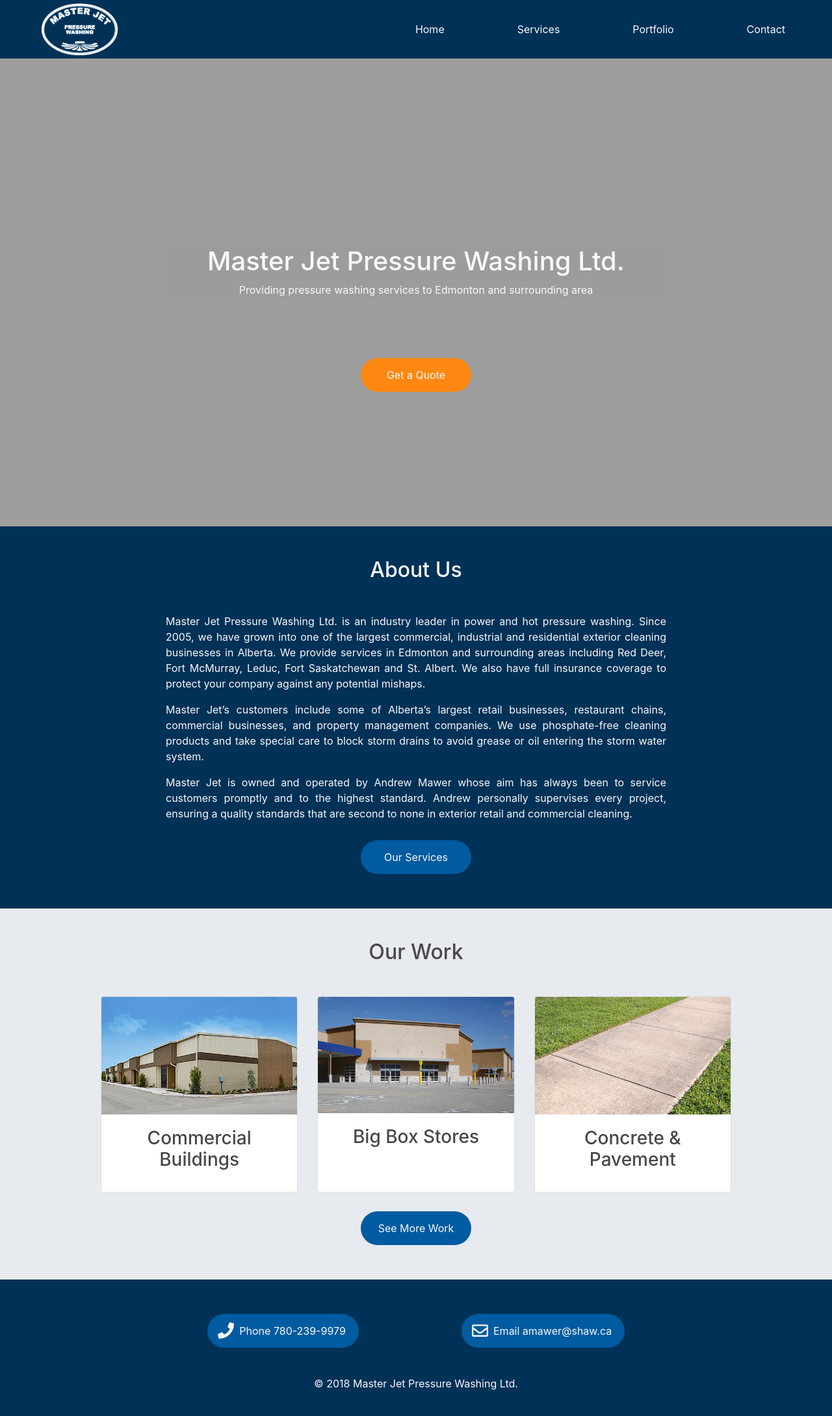
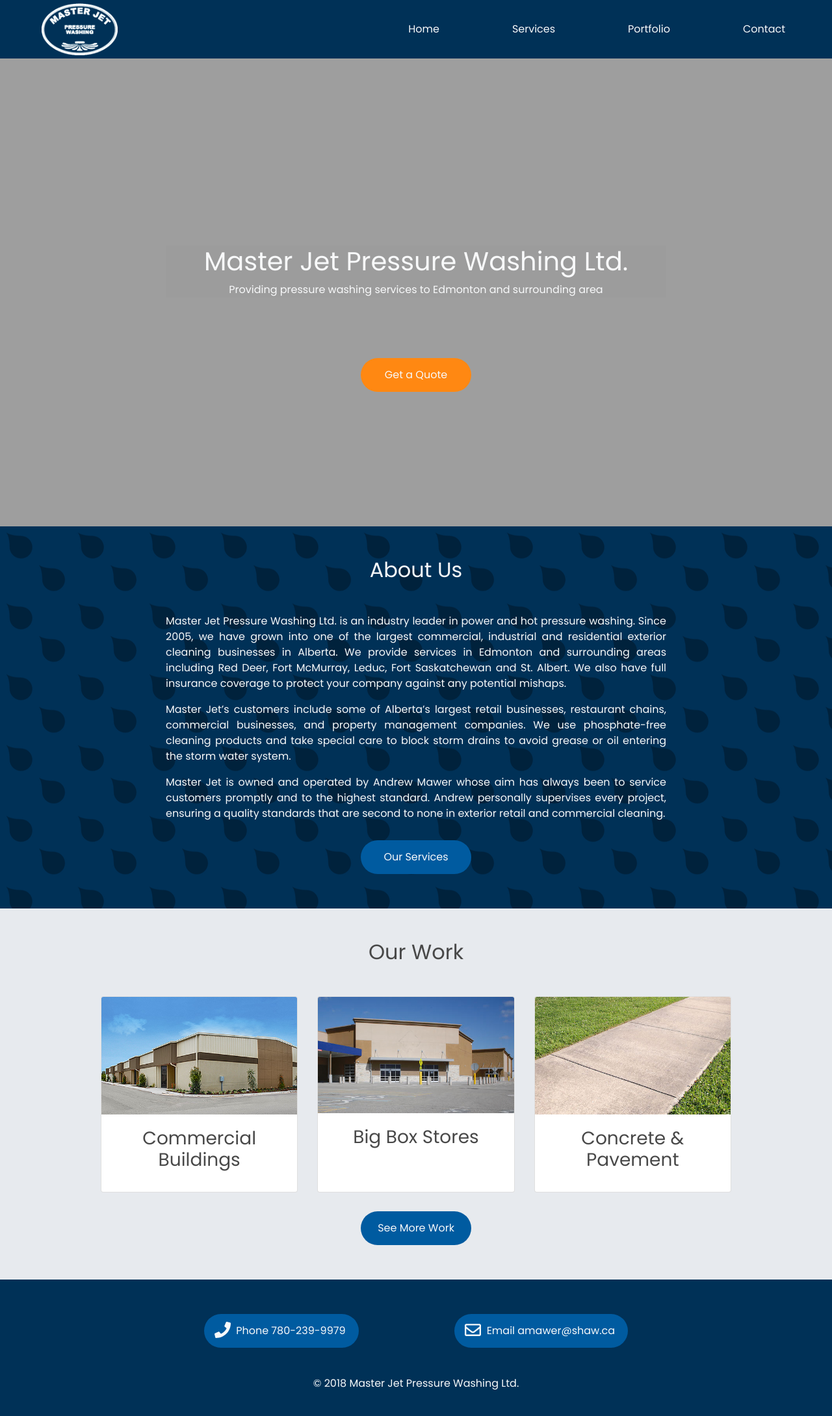
Before and after one commit to linhub15/masterjet.ca, a Jekyll site: the page built from index.html, in a window 1280 px wide. Shown: the whole page at 65% size. Built offline with Jekyll 4.4.1, drawn with Linux system fonts in a browser that asks for light colours; nearby versions of some CDN libraries.

Commit message:
Add Droplets and Font

```diff
--- a/_layouts/default.html
+++ b/_layouts/default.html
@@ -9,6 +9,9 @@
     <meta name="viewport" content="width=device-width, initial-scale=1">
     <meta name="description" content="{{ site.description }}">
     <meta name="keywords" content="{{site.keywords}}">
+
+    <!-- Font -->
+    <link href="https://fonts.googleapis.com/css?family=Poppins" rel="stylesheet">
 
     <!-- CSS -->
     <link rel="stylesheet" href="https://maxcdn.bootstrapcdn.com/bootstrap/4.0.0/css/bootstrap.min.css" integrity="sha384-Gn5384xqQ1aoWXA+058RXPxPg6fy4IWvTNh0E263XmFcJlSAwiGgFAW/dAiS6JXm" crossorigin="anonymous">
--- a/_sass/index.scss
+++ b/_sass/index.scss
@@ -36,6 +36,8 @@
 
 #aboutUs {
     text-align: justify;
+
+    background-image: url("/images/index/multi-drops.png");
 }
 
 #ourWork {
--- a/_sass/nav.scss
+++ b/_sass/nav.scss
@@ -12,5 +12,10 @@
 
     a.nav-link {
         color: $near-white;
+        transition: ease 0.2s;
+
+        &:hover {
+            color: darken( $near-white, 20%);
+        }
     }
 }
--- a/_sass/services.scss
+++ b/_sass/services.scss
@@ -25,19 +25,17 @@
         }
     }
 }
-.card-deck .mj-card{
-    background-color: rgba($text-underlay, $alpha);
-}
-
-#setsUsApart h2, .card-deck .mj-card{
-    color:$near-white;
-}
 
 section#setsUsApart {
     background-image: url("/images/services-what-sets-us-apart.jpg");
     background-position: center top;
     background-size: cover;
 
+    .mj-card{
+        color:$near-white;
+        background-color: rgba($text-underlay, $alpha);
+        border: 0;
+    }
     .container {
         max-width: 1000px;
     }
--- a/_sass/shared.scss
+++ b/_sass/shared.scss
@@ -3,6 +3,7 @@
     width: auto;
     color: $text-secondary;
     background-color: $bg-secondary;
+    font-family: 'Poppins', sans-serif;
 }
 h1,h2,h3,h4,h5 {
     text-align: center;
```
Also changed, not shown: images/index/multi-drops.png (added), images/index/single-drop.png (added).
